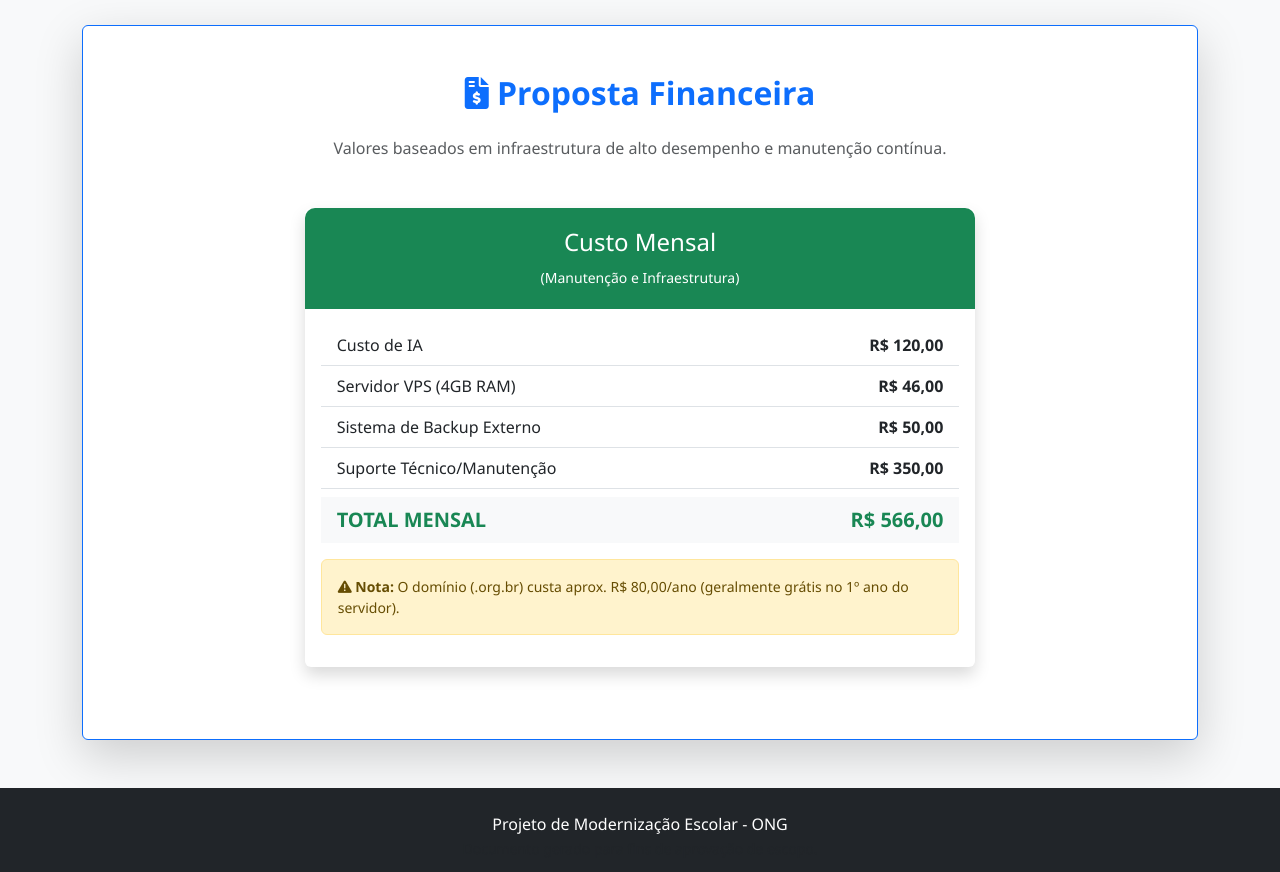
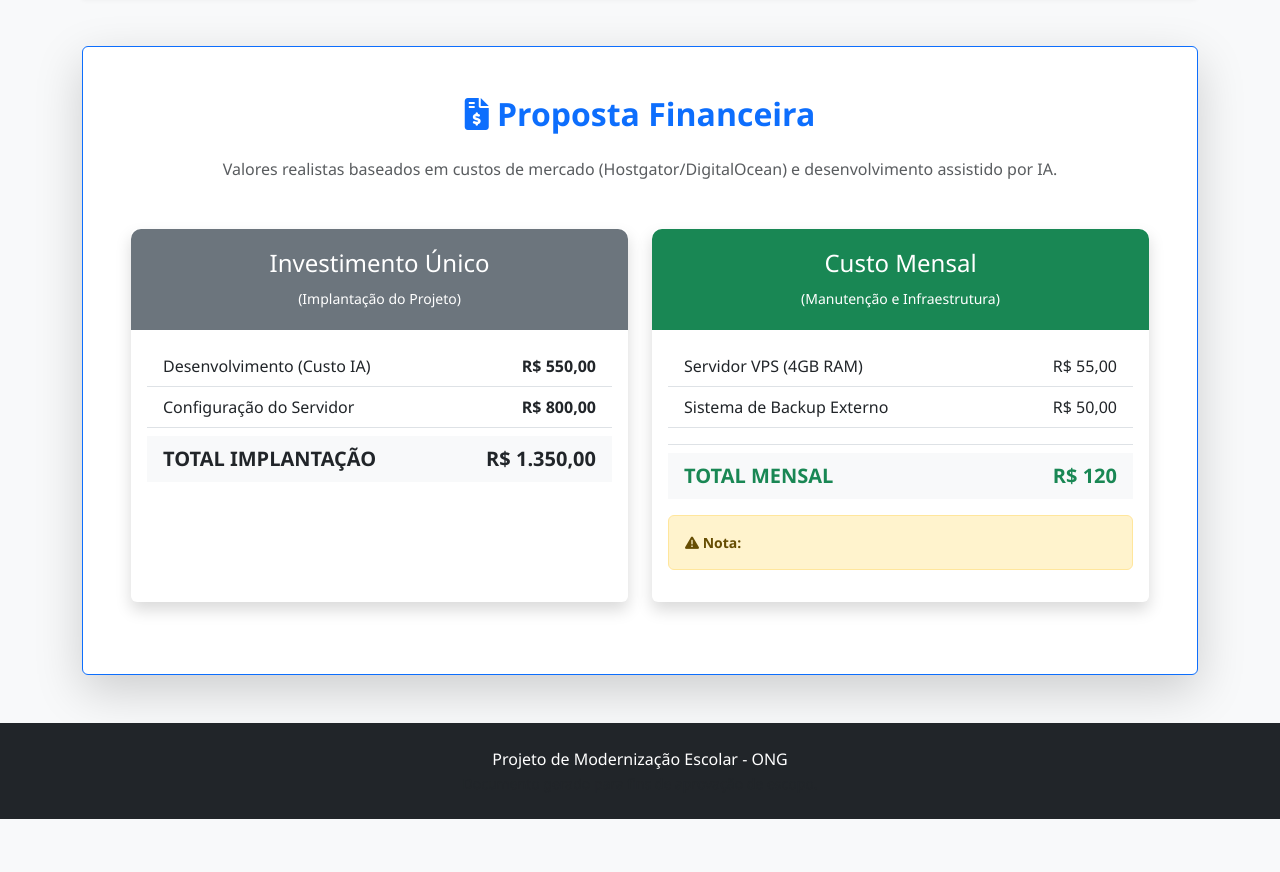
Before and after one commit to zenox-lab/projetoreca, a plain HTML site: page index.html in a window 1280 px wide. Shown: the part 2721-3593 px from the top of the page. After the commit the page ends 3540 px from the top, so only its background shows below. Drawn offline with nearby package versions, Linux system fonts and the light colour scheme.

Commit message:
index.html

```diff
--- a/index.html
+++ b/index.html
@@ -10,6 +10,7 @@
     <style>
         body { font-family: 'Segoe UI', sans-serif; background-color: #f8f9fa; color: #333; }
 
+        /* Estilo da Hero Section */
         .hero {
             background: linear-gradient(135deg, #0d6efd 0%, #0043a8 100%);
             color: white;
@@ -17,6 +18,7 @@
             margin-bottom: 40px;
         }
 
+        /* Mockup (Simulação de Janela de Sistema) */
         .mockup-window {
             background: white;
             border-radius: 10px;
@@ -45,14 +47,17 @@
             color: #0043a8;
         }
 
+        /* Card de Investimento */
         .price-card {
             border: none;
             transition: transform 0.3s;
         }
         .price-card:hover { transform: translateY(-5px); }
         .price-header { padding: 20px; text-align: center; color: white; border-radius: 10px 10px 0 0; }
+        .bg-setup { background-color: #6c757d; }
         .bg-monthly { background-color: #198754; }
 
+        /* Timeline Cronograma */
         .timeline-item {
             padding: 20px;
             border-left: 3px solid #0d6efd;
@@ -222,7 +227,7 @@
                         <div class="card-body text-center">
                             <i class="fas fa-server fa-2x text-primary mb-3"></i>
                             <h5>Servidor VPS Dedicado</h5>
-                            <p class="small text-muted">Utilizaremos um servidor otimizado para garantir baixa latência e alta disponibilidade.</p>
+                            <p class="small text-muted">Nada de hospedagem compartilhada lenta. Usaremos um VPS com 4GB de RAM para garantir velocidade.</p>
                         </div>
                     </div>
                 </div>
@@ -230,8 +235,8 @@
                     <div class="card h-100 border-0 shadow-sm">
                         <div class="card-body text-center">
                             <i class="fas fa-robot fa-2x text-primary mb-3"></i>
-                            <h5>Desenvolvimento Assistido</h5>
-                            <p class="small text-muted">Utilização de tecnologias modernas para codificação rápida e eficiente.</p>
+                            <h5>Desenvolvimento via IA</h5>
+                            <p class="small text-muted">Utilização de Agentes de IA para codificação rápida e eficiente, reduzindo o custo de mão de obra humana.</p>
                         </div>
                     </div>
                 </div>
@@ -240,7 +245,7 @@
                         <div class="card-body text-center">
                             <i class="fas fa-database fa-2x text-primary mb-3"></i>
                             <h5>Backups Automáticos</h5>
-                            <p class="small text-muted">Rotina de backup diário para servidor externo, garantindo a integridade dos dados.</p>
+                            <p class="small text-muted">Rotina de backup diário para servidor externo. Seus dados nunca serão perdidos.</p>
                         </div>
                     </div>
                 </div>
@@ -270,10 +275,35 @@
         <section id="investimento" class="mb-5">
             <div class="p-5 bg-white rounded shadow-lg border border-primary">
                 <h2 class="text-center mb-4 text-primary fw-bold"><i class="fas fa-file-invoice-dollar"></i> Proposta Financeira</h2>
-                <p class="text-center text-muted mb-5">Valores baseados em infraestrutura de alto desempenho e manutenção contínua.</p>
+                <p class="text-center text-muted mb-5">Valores realistas baseados em custos de mercado (Hostgator/DigitalOcean) e desenvolvimento assistido por IA.</p>
 
-                <div class="row justify-content-center">
-                    <div class="col-md-8 mb-4">
+                <div class="row">
+                    <div class="col-md-6 mb-4">
+                        <div class="price-card card h-100 shadow">
+                            <div class="price-header bg-setup">
+                                <h4>Investimento Único</h4>
+                                <small>(Implantação do Projeto)</small>
+                            </div>
+                            <div class="card-body">
+                                <ul class="list-group list-group-flush">
+                                    <li class="list-group-item d-flex justify-content-between">
+                                        <span>Desenvolvimento (Custo IA)</span>
+                                        <strong>R$ 550,00</strong>
+                                    </li>
+                                    <li class="list-group-item d-flex justify-content-between">
+                                        <span>Configuração do Servidor</span>
+                                        <strong>R$ 800,00</strong>
+                                    </li>
+                                    <li class="list-group-item bg-light d-flex justify-content-between fs-5 mt-2">
+                                        <strong>TOTAL IMPLANTAÇÃO</strong>
+                                        <strong>R$ 1.350,00</strong>
+                                    </li>
+                                </ul>
+                            </div>
+                        </div>
+                    </div>
+
+                    <div class="col-md-6 mb-4">
                         <div class="price-card card h-100 shadow border-success">
                             <div class="price-header bg-monthly">
                                 <h4>Custo Mensal</h4>
@@ -282,28 +312,24 @@
                             <div class="card-body">
                                 <ul class="list-group list-group-flush">
                                     <li class="list-group-item d-flex justify-content-between">
-                                        <span>Custo de IA</span>
-                                        <strong>R$ 120,00</strong>
-                                    </li>
-                                    <li class="list-group-item d-flex justify-content-between">
                                         <span>Servidor VPS (4GB RAM)</span>
-                                        <strong>R$ 46,00</strong>
+                                        <span>R$ 55,00</span>
                                     </li>
                                     <li class="list-group-item d-flex justify-content-between">
                                         <span>Sistema de Backup Externo</span>
-                                        <strong>R$ 50,00</strong>
+                                        <span>R$ 50,00</span>
                                     </li>
                                     <li class="list-group-item d-flex justify-content-between">
-                                        <span>Suporte Técnico/Manutenção</span>
-                                        <strong>R$ 350,00</strong>
+                                        <span></span>
+                                        <span></span>
                                     </li>
                                     <li class="list-group-item bg-light d-flex justify-content-between fs-5 mt-2 text-success">
                                         <strong>TOTAL MENSAL</strong>
-                                        <strong>R$ 566,00</strong>
+                                        <strong>R$ 120</strong>
                                     </li>
                                 </ul>
                                 <div class="alert alert-warning mt-3 small">
-                                    <i class="fas fa-exclamation-triangle"></i> <strong>Nota:</strong> O domínio (.org.br) custa aprox. R$ 80,00/ano (geralmente grátis no 1º ano do servidor).
+                                    <i class="fas fa-exclamation-triangle"></i> <strong>Nota:</strong>
                                 </div>
                             </div>
                         </div>
@@ -322,6 +348,7 @@
     </footer>
 
     <script>
+        // 1. Script da Busca Rápida (Professor)
         function demoFiltrar() {
             var input = document.getElementById("demoBusca");
             var filter = input.value.toUpperCase();
@@ -341,9 +368,13 @@
             }
         }
 
+        // 2. Script da Área dos Pais (Simulação de Login)
         function demoLogin() {
+            // Esconde o form e mostra o resultado
             document.getElementById('demoLoginArea').classList.add('d-none');
             document.getElementById('demoResultado').classList.remove('d-none');
+            // Animação simples de fade in
+            document.getElementById('demoResultado').classList.add('fade-in');
         }
 
         function demoReset() {
```
